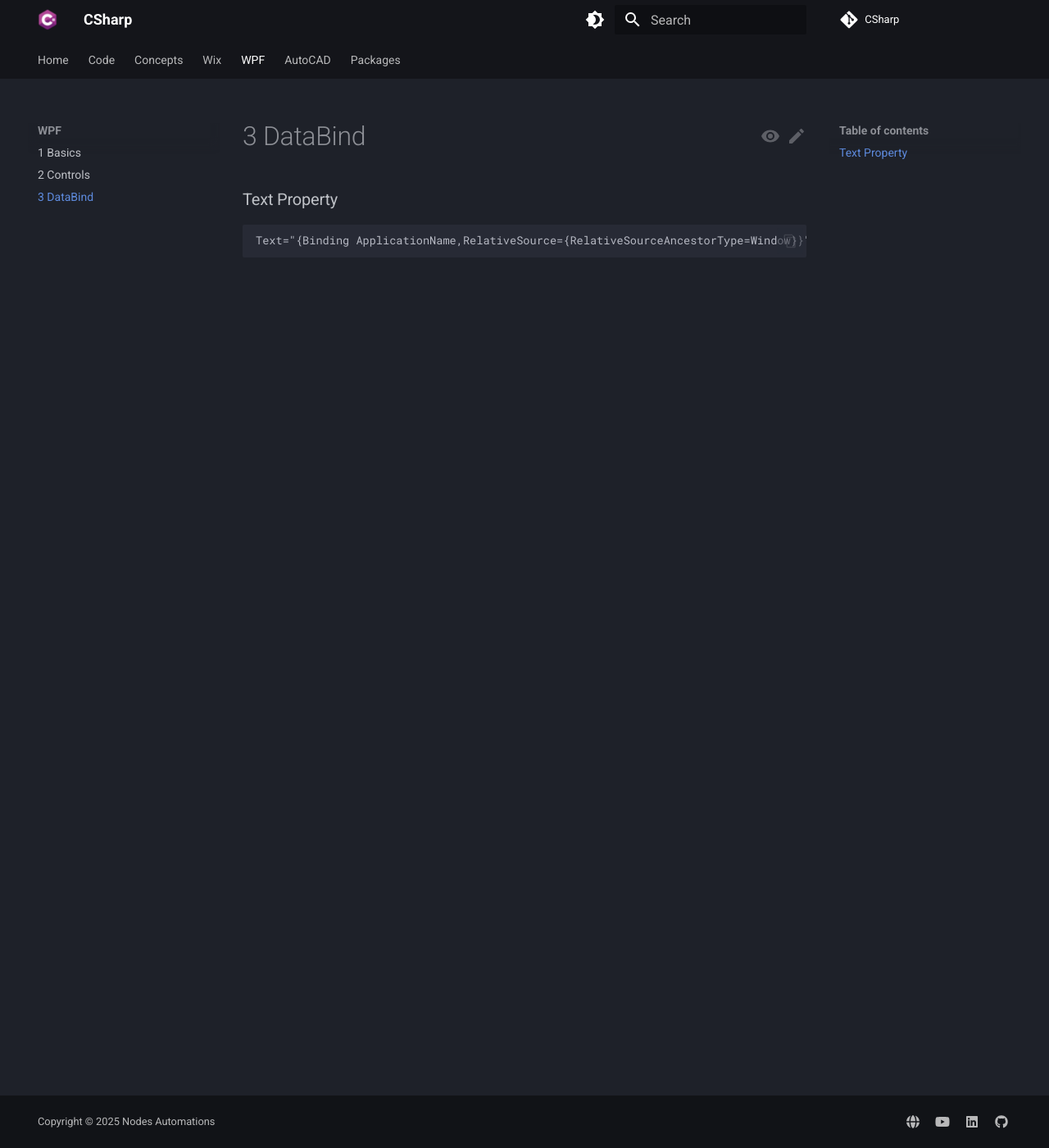
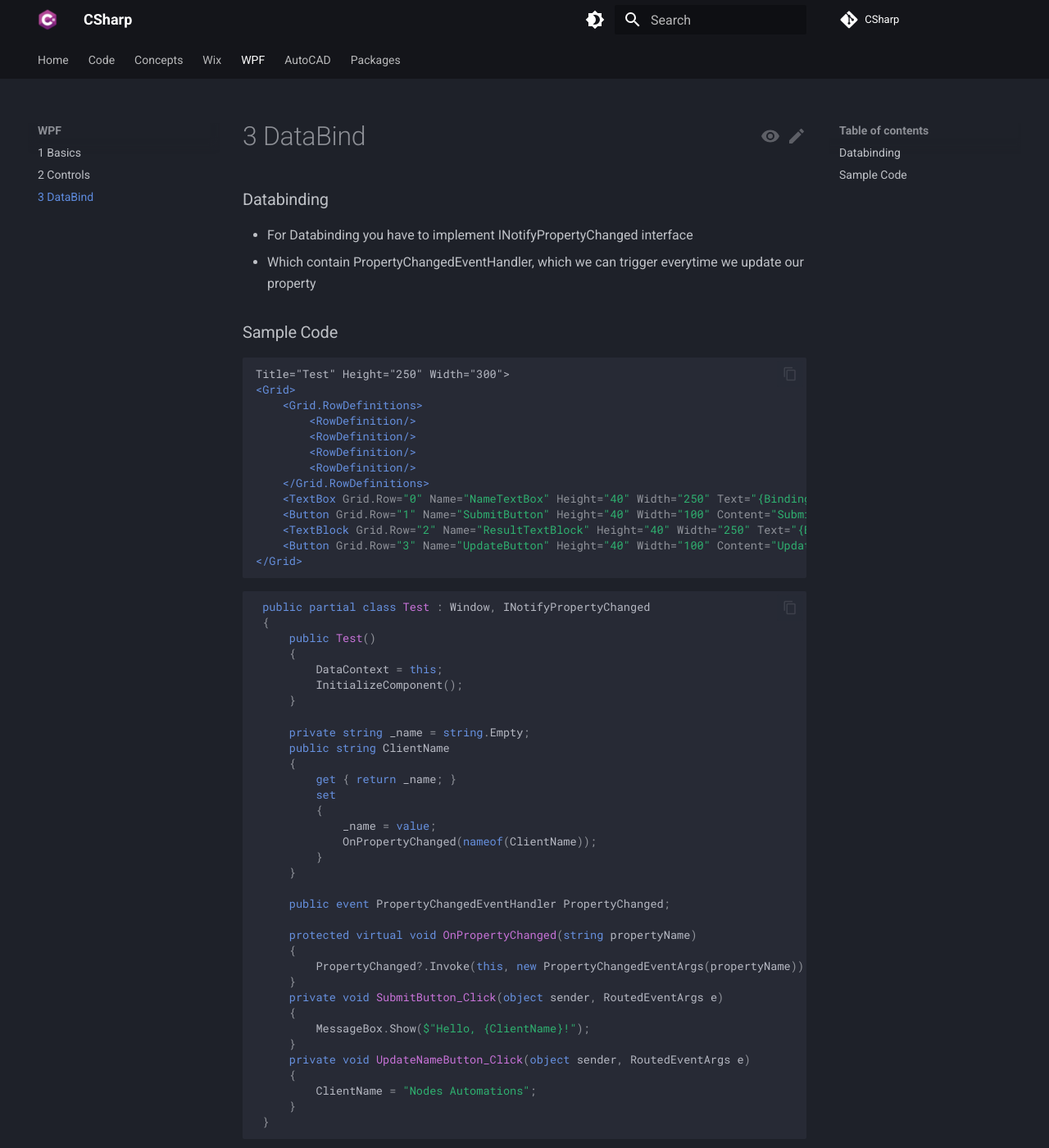
Before and after one commit to NodesAutomations/CSharp, an MkDocs documentation site: the page built from docs/WPF/3 DataBind.md, in a window 1280 px wide and 1400 px high. Shown: the whole window at 82% size. Built offline with MkDocs 1.6.1 and Material for MkDocs 9.7.7, drawn with Linux system fonts in a browser that asks for light colours; comment, search, counter and statistics services are not loaded.

Commit message:
Data binding notes updated

````diff
--- a/docs/WPF/3 DataBind.md
+++ b/docs/WPF/3 DataBind.md
@@ -1,4 +1,56 @@
-### Text Property
+### Databinding
+- For Databinding you have to implement INotifyPropertyChanged interface
+- Which contain PropertyChangedEventHandler, which we can trigger everytime we update our property
+
+### Sample Code
 ```xml
-Text="{Binding ApplicationName,RelativeSource={RelativeSourceAncestorType=Window}}"
+Title="Test" Height="250" Width="300">
+<Grid>
+    <Grid.RowDefinitions>
+        <RowDefinition/>
+        <RowDefinition/>
+        <RowDefinition/>
+        <RowDefinition/>
+    </Grid.RowDefinitions>
+    <TextBox Grid.Row="0" Name="NameTextBox" Height="40" Width="250" Text="{Binding ClientName,UpdateSourceTrigger=PropertyChanged}"/>
+    <Button Grid.Row="1" Name="SubmitButton" Height="40" Width="100" Content="Submit" Click="SubmitButton_Click"/>
+    <TextBlock Grid.Row="2" Name="ResultTextBlock" Height="40" Width="250" Text="{Binding ClientName}"/>
+    <Button Grid.Row="3" Name="UpdateButton" Height="40" Width="100" Content="Update Name" Click="UpdateNameButton_Click"/>
+</Grid>
 ```
+```csharp
+ public partial class Test : Window, INotifyPropertyChanged
+ {
+     public Test()
+     {
+         DataContext = this;
+         InitializeComponent();
+     }
+
+     private string _name = string.Empty;
+     public string ClientName
+     {
+         get { return _name; }
+         set
+         {
+             _name = value;
+             OnPropertyChanged(nameof(ClientName));
+         }
+     }
+
+     public event PropertyChangedEventHandler PropertyChanged;
+
+     protected virtual void OnPropertyChanged(string propertyName)
+     {
+         PropertyChanged?.Invoke(this, new PropertyChangedEventArgs(propertyName));
+     }
+     private void SubmitButton_Click(object sender, RoutedEventArgs e)
+     {
+         MessageBox.Show($"Hello, {ClientName}!");
+     }
+     private void UpdateNameButton_Click(object sender, RoutedEventArgs e)
+     {
+         ClientName = "Nodes Automations";
+     }
+ }
+```
````
